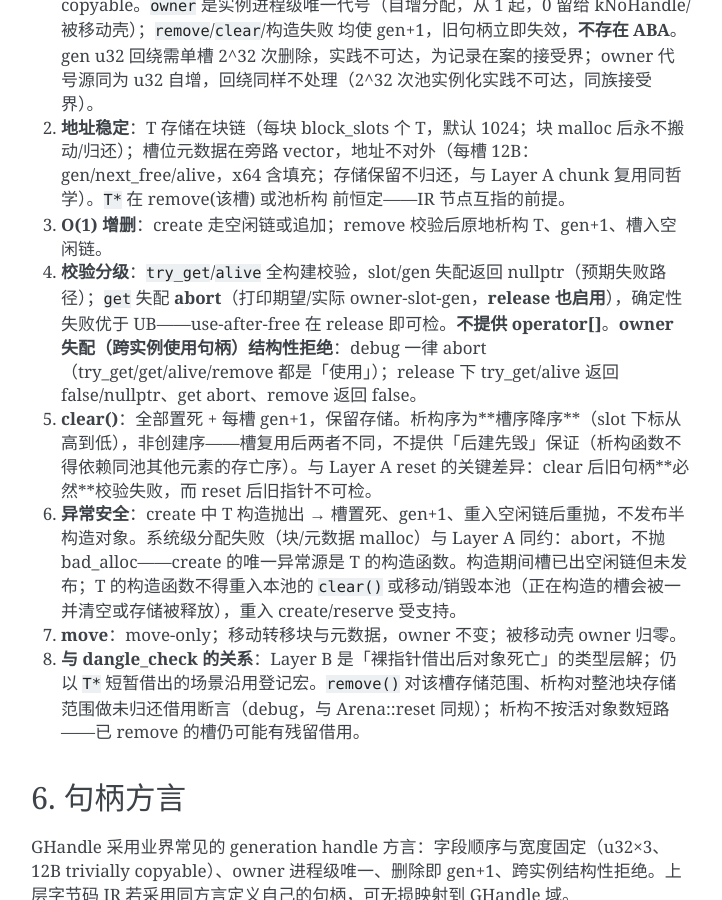
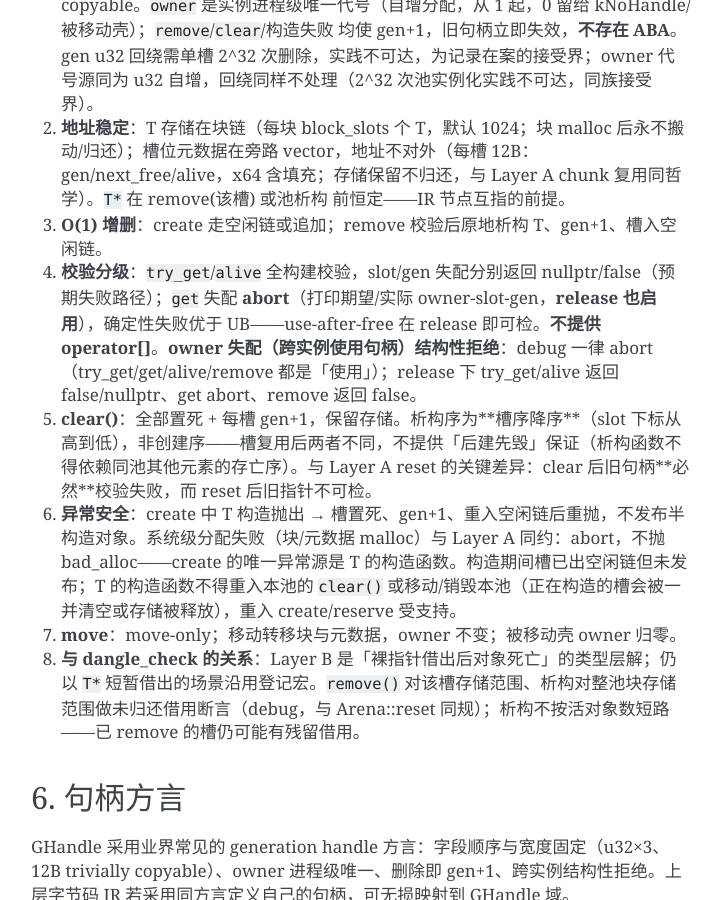
Before and after one commit to luiox/libgarena, a Sphinx documentation site: the page built from doc/design.rst, in a window 1280 px wide and 900 px high, scrolled down 2706 px. Shown: the whole window, without its empty margins (389-1111 px from the left). Built offline with Sphinx 7.4.7, drawn with Linux system fonts in a browser that asks for light colours.

Commit message:
docs: 校验分级措辞对齐——alive 返回 false 而非 nullptr (#8)

```diff
--- a/doc/design.rst
+++ b/doc/design.rst
@@ -81,7 +81,7 @@ v2 计数化（缺陷#3）：登记表为 指针 → 借用计数 的 map（v0.1
 1. **句柄**：``GHandle{owner: u32, slot: u32, gen: u32}``，12 字节 trivially copyable。``owner`` 是实例进程级唯一代号（自增分配，从 1 起，0 留给 kNoHandle/被移动壳）；``remove``/``clear``/构造失败 均使 gen+1，旧句柄立即失效，**不存在 ABA**。gen u32 回绕需单槽 2^32 次删除，实践不可达，为记录在案的接受界；owner 代号源同为 u32 自增，回绕同样不处理（2^32 次池实例化实践不可达，同族接受界）。
 2. **地址稳定**：T 存储在块链（每块 block_slots 个 T，默认 1024；块 malloc 后永不搬动/归还）；槽位元数据在旁路 vector，地址不对外（每槽 12B：gen/next_free/alive，x64 含填充；存储保留不归还，与 Layer A chunk 复用同哲学）。``T*`` 在 remove(该槽) 或池析构 前恒定——IR 节点互指的前提。
 3. **O(1) 增删**：create 走空闲链或追加；remove 校验后原地析构 T、gen+1、槽入空闲链。
-4. **校验分级**：``try_get``/``alive`` 全构建校验，slot/gen 失配返回 nullptr（预期失败路径）；``get`` 失配 **abort**\（打印期望/实际 owner-slot-gen，**release 也启用**），确定性失败优于 UB——use-after-free 在 release 即可检。**不提供 operator[]**。**owner 失配（跨实例使用句柄）结构性拒绝**：debug 一律 abort（try_get/get/alive/remove 都是「使用」）；release 下 try_get/alive 返回 false/nullptr、get abort、remove 返回 false。
+4. **校验分级**：``try_get``/``alive`` 全构建校验，slot/gen 失配分别返回 nullptr/false（预期失败路径）；``get`` 失配 **abort**\（打印期望/实际 owner-slot-gen，**release 也启用**），确定性失败优于 UB——use-after-free 在 release 即可检。**不提供 operator[]**。**owner 失配（跨实例使用句柄）结构性拒绝**：debug 一律 abort（try_get/get/alive/remove 都是「使用」）；release 下 try_get/alive 返回 false/nullptr、get abort、remove 返回 false。
 5. **clear()**：全部置死 + 每槽 gen+1，保留存储。析构序为**槽序降序**\（slot 下标从高到低），非创建序——槽复用后两者不同，不提供「后建先毁」保证（析构函数不得依赖同池其他元素的存亡序）。与 Layer A reset 的关键差异：clear 后旧句柄**必然**校验失败，而 reset 后旧指针不可检。
 6. **异常安全**：create 中 T 构造抛出 → 槽置死、gen+1、重入空闲链后重抛，不发布半构造对象。系统级分配失败（块/元数据 malloc）与 Layer A 同约：abort，不抛 bad_alloc——create 的唯一异常源是 T 的构造函数。构造期间槽已出空闲链但未发布；T 的构造函数不得重入本池的 ``clear()`` 或移动/销毁本池（正在构造的槽会被一并清空或存储被释放），重入 create/reserve 受支持。
 7. **move**：move-only；移动转移块与元数据，owner 不变；被移动壳 owner 归零。
```
